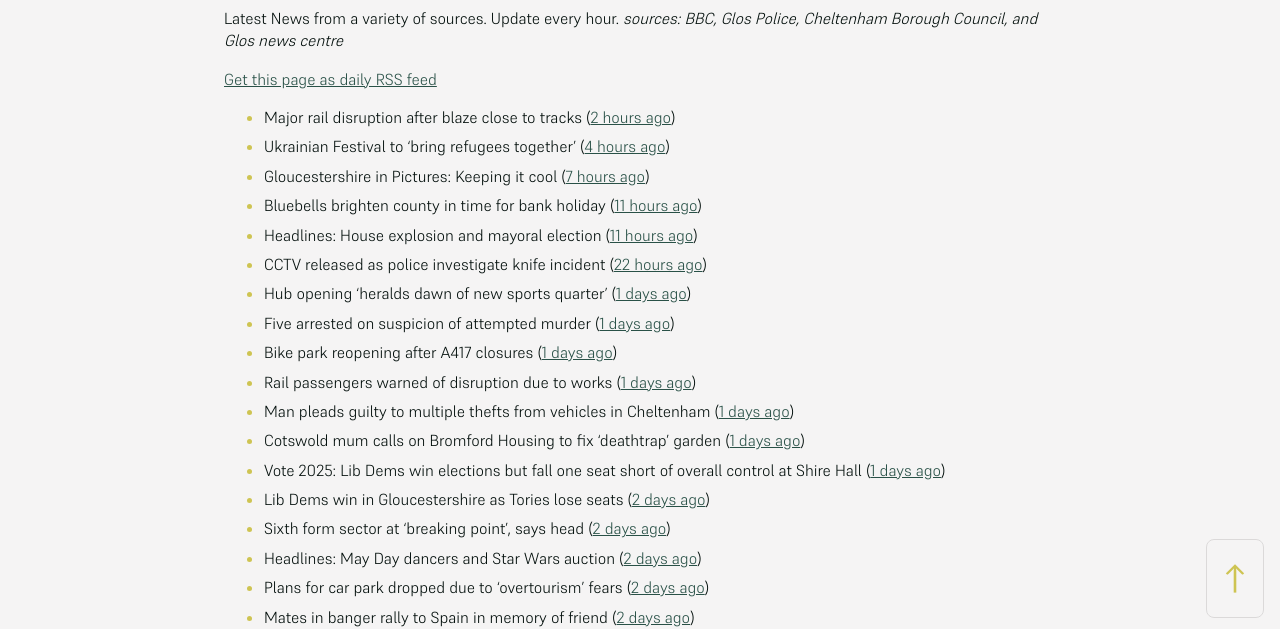
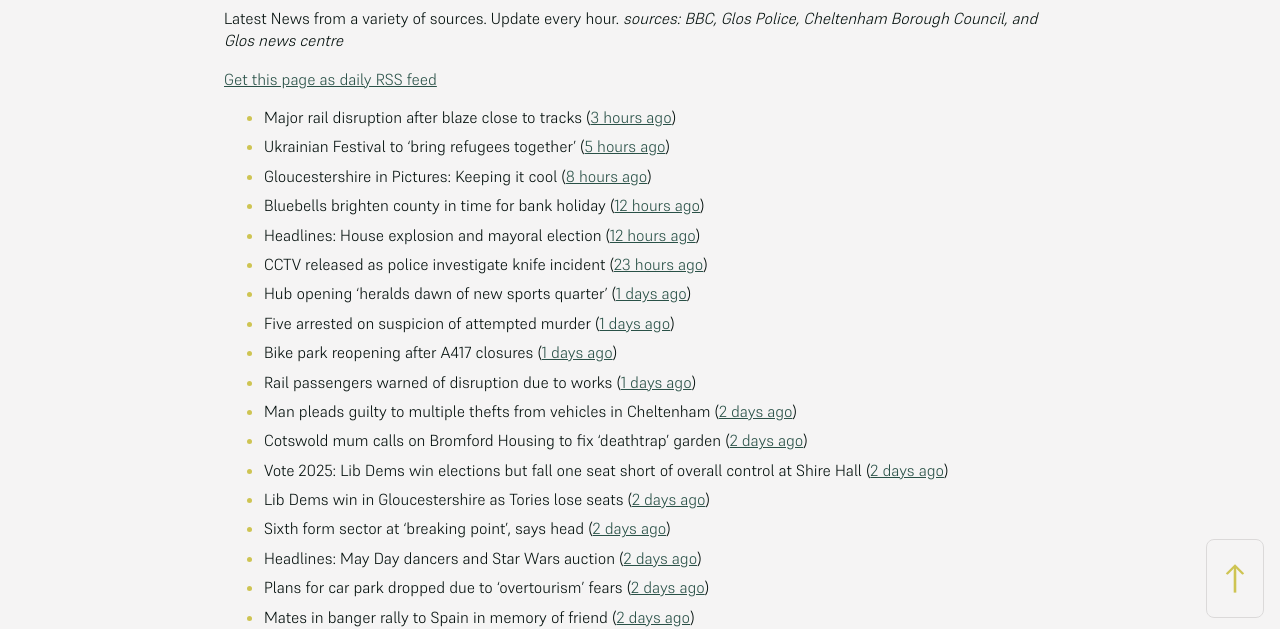
Before and after one commit to mat-0/cheltenham-open-data, a Jekyll site: the page built from _pages/news.md, in a window 1280 px wide. Shown: the part 266-895 px from the top of the page. Built offline with Jekyll 4.4.1, drawn with Linux system fonts in a browser that asks for light colours.

Commit message:
Updated 2025-05-04 18:57:51

```diff
--- a/_pages/news.md
+++ b/_pages/news.md
@@ -12,19 +12,19 @@ _sources: BBC, Glos Police, Cheltenham Borough Council, and Glos news centre_
 [Get this page as daily RSS feed](/daily.rss)
 
 <!-- news_marker starts -->
-- Major rail disruption after blaze close to tracks ([2 hours ago](https://www.bbc.com/news/articles/cjew5q07n7go))
-- Ukrainian Festival to 'bring refugees together' ([4 hours ago](https://www.bbc.com/news/articles/c4g2qzzvjq0o))
-- Gloucestershire in Pictures: Keeping it cool ([7 hours ago](https://www.bbc.com/news/articles/ce8gedxkv0do))
-- Bluebells brighten county in time for bank holiday ([11 hours ago](https://www.bbc.com/news/articles/crm3rwy8vj2o))
-- Headlines: House explosion and mayoral election ([11 hours ago](https://www.bbc.com/news/articles/c93g20dqq0eo))
-- CCTV released as police investigate knife incident ([22 hours ago](https://www.bbc.com/news/articles/cj3x4l61g8xo))
+- Major rail disruption after blaze close to tracks ([3 hours ago](https://www.bbc.com/news/articles/cjew5q07n7go))
+- Ukrainian Festival to 'bring refugees together' ([5 hours ago](https://www.bbc.com/news/articles/c4g2qzzvjq0o))
+- Gloucestershire in Pictures: Keeping it cool ([8 hours ago](https://www.bbc.com/news/articles/ce8gedxkv0do))
+- Bluebells brighten county in time for bank holiday ([12 hours ago](https://www.bbc.com/news/articles/crm3rwy8vj2o))
+- Headlines: House explosion and mayoral election ([12 hours ago](https://www.bbc.com/news/articles/c93g20dqq0eo))
+- CCTV released as police investigate knife incident ([23 hours ago](https://www.bbc.com/news/articles/cj3x4l61g8xo))
 - Hub opening 'heralds dawn of new sports quarter' ([1 days ago](https://www.bbc.com/news/articles/c87p27r02jqo))
 - Five arrested on suspicion of attempted murder ([1 days ago](https://www.bbc.com/news/articles/c3evlv8kdkxo))
 - Bike park reopening after A417 closures ([1 days ago](https://www.bbc.com/news/articles/ceqre24yew9o))
 - Rail passengers warned of disruption due to works ([1 days ago](https://www.bbc.com/news/articles/cde2jdn7k09o))
-- Man pleads guilty to multiple thefts from vehicles in Cheltenham ([1 days ago](https://gloucesternewscentre.co.uk/man-pleads-guilty-to-multiple-thefts-from-vehicles-in-cheltenham/))
-- Cotswold mum calls on Bromford Housing to fix ‘deathtrap’ garden ([1 days ago](https://gloucesternewscentre.co.uk/cotswold-mum-calls-on-bromford-housing-to-fix-deathtrap-garden/))
-- Vote 2025: Lib Dems win elections but fall one seat short of overall control at Shire Hall ([1 days ago](https://gloucesternewscentre.co.uk/vote-2025-lib-dems-win-elections-but-fall-one-seat-short-of-overall-control-at-shire-hall/))
+- Man pleads guilty to multiple thefts from vehicles in Cheltenham ([2 days ago](https://gloucesternewscentre.co.uk/man-pleads-guilty-to-multiple-thefts-from-vehicles-in-cheltenham/))
+- Cotswold mum calls on Bromford Housing to fix ‘deathtrap’ garden ([2 days ago](https://gloucesternewscentre.co.uk/cotswold-mum-calls-on-bromford-housing-to-fix-deathtrap-garden/))
+- Vote 2025: Lib Dems win elections but fall one seat short of overall control at Shire Hall ([2 days ago](https://gloucesternewscentre.co.uk/vote-2025-lib-dems-win-elections-but-fall-one-seat-short-of-overall-control-at-shire-hall/))
 - Lib Dems win in Gloucestershire as Tories lose seats ([2 days ago](https://www.bbc.com/news/articles/cd6j8e8ej6xo))
 - Sixth form sector at 'breaking point', says head ([2 days ago](https://www.bbc.com/news/articles/c4gr7lkmkzjo))
 - Headlines: May Day dancers and Star Wars auction ([2 days ago](https://www.bbc.com/news/articles/cvg9y17e5rgo))
```
Also changed, not shown: _data/flood.json (+5 -69 lines), index.md (+5 -5 lines).
